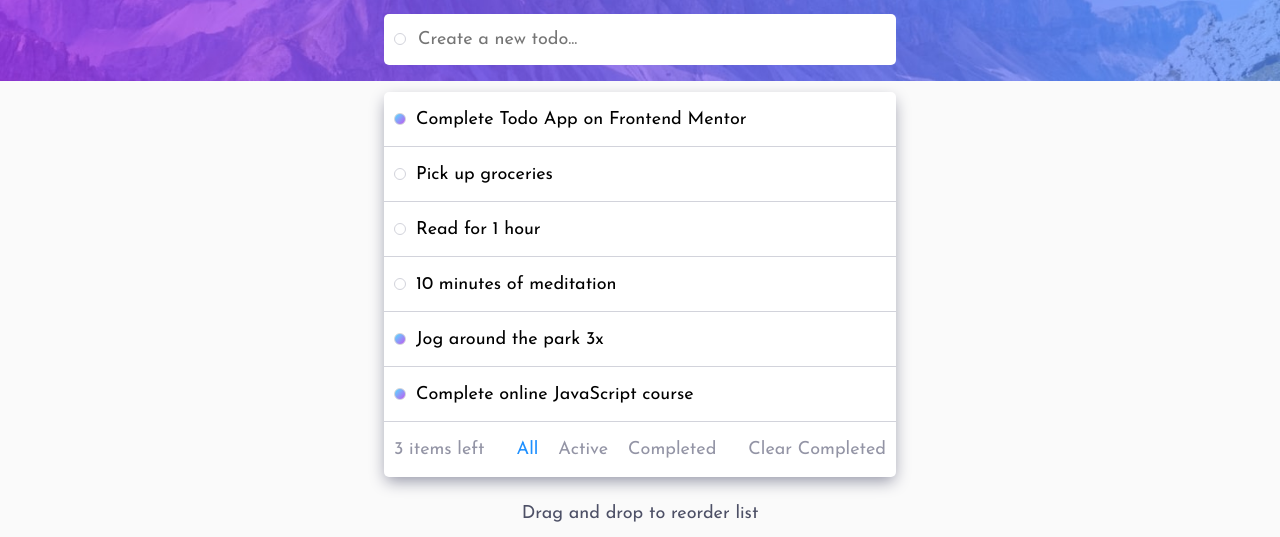
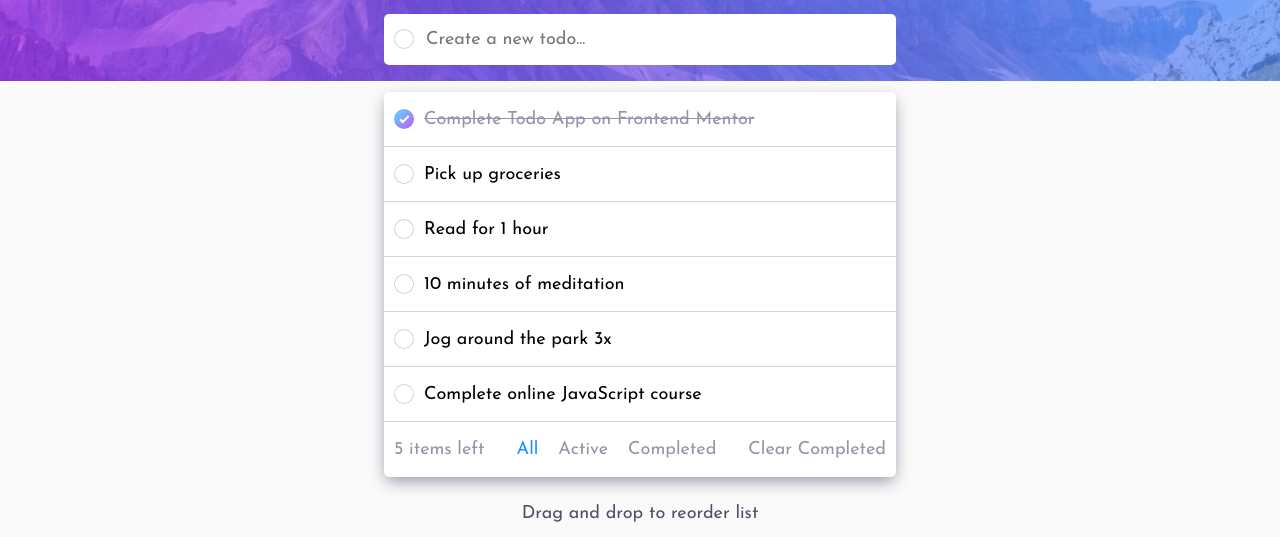
Before and after one commit to TKadyear/Todo-app-main, a plain HTML site: page index.html in a window 1280 px wide. Both pictures are taken after a click on the element 400 px from the left and 305 px from the top of the page. Shown: the part 186-723 px from the top of the page. Drawn offline with Linux system fonts and the light colour scheme.

Commit message:
Add Icon-check in the checkbox and gradient

```diff
--- a/css/style.css
+++ b/css/style.css
@@ -25,6 +25,7 @@ body{
     background: url(../images/bg-desktop-light.jpg) hsl(0, 0%, 98%) no-repeat;
     background-size: contain;
     height: auto;
+    transition: 1s;
 }
 
 nav{
@@ -53,22 +54,27 @@ h1{
 }
 
 .checkbox,.circle{
-    border: 1.5px solid hsl(233, 11%, 84%) ;
-    border-radius: 20px;
+    background:hsl(233, 11%, 84%);
+    position: relative;
+    border-radius: 100%;
+    margin: 0px 10px;
+    padding: 10px;
     transition: 2s;
-    cursor: pointer;
-    margin: 0px 10px;
-    padding: 5px;
 }
-.checkbox:hover{
-
-    border: 1.5px solid transparent ;
-    border-image: linear-gradient(315deg, rgb(192,88,243,1) 0%, rgb(87,222,255,1) 100%);
-    border-image-slice: 1;
+.checkbox:after,.circle::after {
+    position: absolute;
+    top: 1px;
+    right: 1px;
+    left: 1px;
+    bottom: 1px;
+    content: '';
+    background: white;
+    padding: 8px;
+    border-radius: 100%;
 }
-.ok-checkbox{
-    background: url(../images/icon-check.svg);
-    background-image: linear-gradient(315deg, rgb(192,88,243,1) 0%, rgb(87,222,255,1) 100%);
+body .container .content .checkbox:hover{
+    cursor:pointer;
+    background: linear-gradient(315deg, rgb(192,88,243,1) 0%, rgb(87,222,255,1) 100%);
 }
 .task{
     display: flex;
@@ -77,9 +83,45 @@ h1{
     align-items: center;
     justify-content: flex-start;
 }
+.task::after{
+    content: '';
+    position: absolute;
+    height: 1px;
+    width: 100%;
+    bottom: 0;
+    background: hsl(233, 11%, 84%);
+}
 .task>p:hover{
     cursor: grab;
 }
+.task-done{
+    color:hsl(236, 9%, 61%);
+    text-decoration: line-through;
+}
+body .container .content .task-done .checkbox{
+    position: relative;
+    background: linear-gradient(315deg, rgb(192,88,243,1) 0%, rgb(87,222,255,1) 100%);
+    background-repeat: no-repeat;
+    border-radius: 100%;
+    cursor: pointer;
+    margin: 0px 10px;
+    padding: 10px;
+}
+body .container .content .list .task-done .checkbox:after {
+    position: absolute;
+    top: 1px;
+    right: 1px;
+    left: 1px;
+    bottom: 1px;
+    content: '';
+    background:url(../images/icon-check.svg);
+    background-color:linear-gradient(315deg, rgb(192,88,243,1) 0%, rgb(87,222,255,1) 100%);
+    background-repeat: no-repeat;
+    background-position: center;
+    padding: 8px;
+    border-radius: 100%;
+}
+
 .list {
     background: rgb(255, 255, 255);
     margin: 1.5em auto;
@@ -96,14 +138,7 @@ h1{
     padding: 15px 0;
     border-radius: 5px;
 }
-.task::after{
-    content: '';
-    position: absolute;
-    height: 1px;
-    width: 100%;
-    bottom: 0;
-    background: hsl(233, 11%, 84%);
-}
+
 .tools,.tools>div {
     display: flex;
     flex-direction: row;
@@ -155,6 +190,10 @@ body.dark-mode .list {
     -webkit-box-shadow: 0px 6px 16px -2px  hsl(235, 21%, 11%);
     box-shadow: 0px 6px 16px -2px  hsl(235, 21%, 11%);
 }
+body.dark-mode .task-done p{
+    color:hsl(235, 19%, 35%);
+    text-decoration: line-through;
+}
 body.dark-mode .text-input{
     display: flex;
     flex-direction: row;
@@ -173,14 +212,32 @@ body.dark-mode .tools p {
 body.dark-mode .pages > p:hover, body.dark-mode p#clear:hover{
     color: hsl(236, 33%, 92%);
 }
-
 body.dark-mode .task::after{
     content: '';
     position: absolute;
     height: 1px;
     width: 100%;
     bottom: 0;
-    background: hsl(0, 0%, 62%);
+    background: hsl(233, 14%, 35%);
+}
+body.dark-mode .checkbox,body.dark-mode .circle{
+    background: hsl(233, 14%, 35%);
+    position: relative;
+    border-radius: 100%;
+    margin: 0px 10px;
+    padding: 10px;
+    transition: 2s;
+}
+body.dark-mode .checkbox:after,body.dark-mode .circle::after {
+    position: absolute;
+    top: 1px;
+    right: 1px;
+    left: 1px;
+    bottom: 1px;
+    content: '';
+    background: hsl(235, 24%, 19%);
+    padding: 8px;
+    border-radius: 100%;
 }
 .drag-over {
     background-image: linear-gradient(315deg, rgb(192,88,243,1) 0%, rgb(87,222,255,1) 100%);;
--- a/index.html
+++ b/index.html
@@ -44,12 +44,12 @@
         </div>
 
         <div class="task" >
-          <div class="checkbox ok-checkbox"></div>
+          <div class="checkbox"></div>
           <p>Jog around the park 3x</p>
         </div>
 
         <div class="task" >
-          <div class="checkbox ok-checkbox"></div>
+          <div class="checkbox"></div>
           <p>Complete online JavaScript course</p>
         </div>
 
--- a/main.js
+++ b/main.js
@@ -12,12 +12,17 @@ buttonMode.addEventListener('click',function(){
     }
 })
 //Local Storage for the tasks if you want reload the website
-
+class valuesTask{
+    constructor(value){
+        this.value = value;
+        this.done = false;
+    }
+}
+let cacheTask = new Array()
 //Dynamic number for items left
 function itemsLeft(){
     let undoneTask = document.querySelectorAll('.checkbox').length;
-    let taskDone = document.querySelectorAll('.ok-checkbox').length;
-    //The next line, It's temporarily because if taskdone > undonetask will be a negative number
+    let taskDone = document.querySelectorAll('.task-done').length;
     let itemsLeft = undoneTask - taskDone;
     document.querySelector('#itemsLeft').innerHTML= `${itemsLeft} items left`;
 }
@@ -42,35 +47,45 @@ input.addEventListener('keypress',function(e){
     if(e.key === 'Enter'){
         let task = input.value;
         newTask(task);
+        cacheTask.push(new valuesTask(task))
         input.value = '';
     }
     itemsLeft()
 })
+//Navigation for All task, active and completed
 
+let active = document.querySelector('.pages>p:nth-child(2)')
+let stateAll = true;
+active.addEventListener('click',function(){
+    stateAll
+        ? stateAll= false
+        : stateAll = true
+    hideDoneTask()
+    active.classList.toggle('active')
+})
+function hideDoneTask(){
+    let okTask= document.querySelectorAll('.task-done')
+    stateAll
+        ? okTask.forEach(task => task.style.display = 'flex')
+        : okTask.forEach(task => task.style.display = 'none')
+}
 
 //Checkbox
-let checkbox = document.querySelectorAll('.checkbox')
+//This is NOT WORKING because querySelector takes the data one time from the DOM of the html
+let checkbox = document.querySelectorAll('.checkbox');
 checkbox.forEach(box =>{
     box.addEventListener('click',function(){
-        box.classList.toggle('ok-checkbox')
-        itemsLeft()
+        box.parentNode.classList.toggle('task-done');
+        itemsLeft();
+        hideDoneTask();
     })
 })
-//Navigation for All task, active and completed
-/*let pages = document.querySelectorAll('.pages>p')
-pages.forEach(page =>{
-    page.addEventListener('click',function(){
-        console.log(page)
-
-        page.classList.toggle('active')
-    })
-})*/
 
 //Button for Clear completed task
 let clearCompleted = document.getElementById('clear')
 clearCompleted.addEventListener('click',function(){
-    let taskCompleted = document.querySelectorAll('.ok-checkbox')
-    taskCompleted.forEach(taskDone => taskDone.parentNode.parentNode.removeChild(taskDone.parentNode))
+    let taskCompleted = document.querySelectorAll('.task-done')
+    taskCompleted.forEach(taskDone => taskDone.parentNode.removeChild(taskDone))
 })
 //Drag and drop
 //https://www.javascripttutorial.net/web-apis/javascript-drag-and-drop/
```
Also changed, not shown: images/icon-edit.svg (added).
